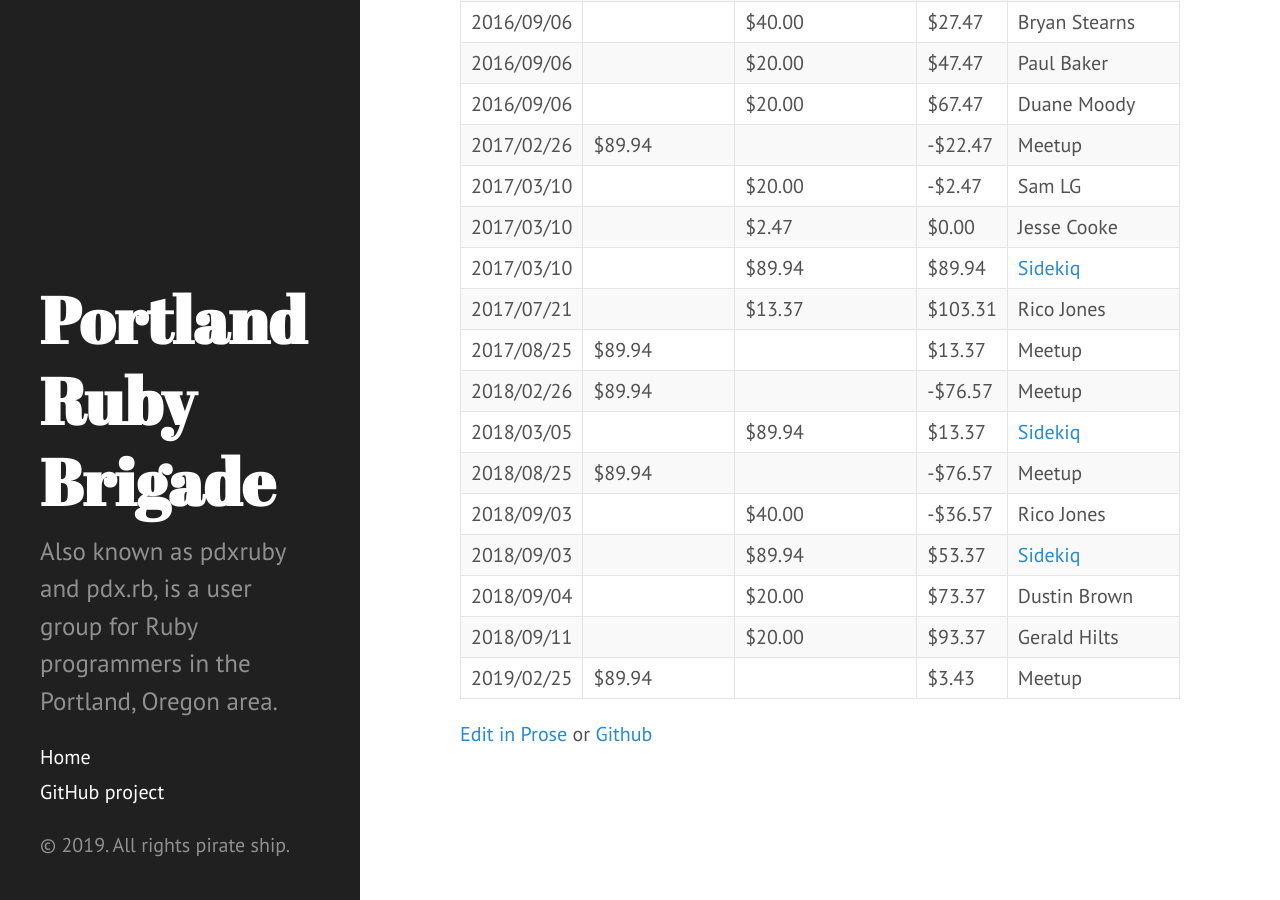
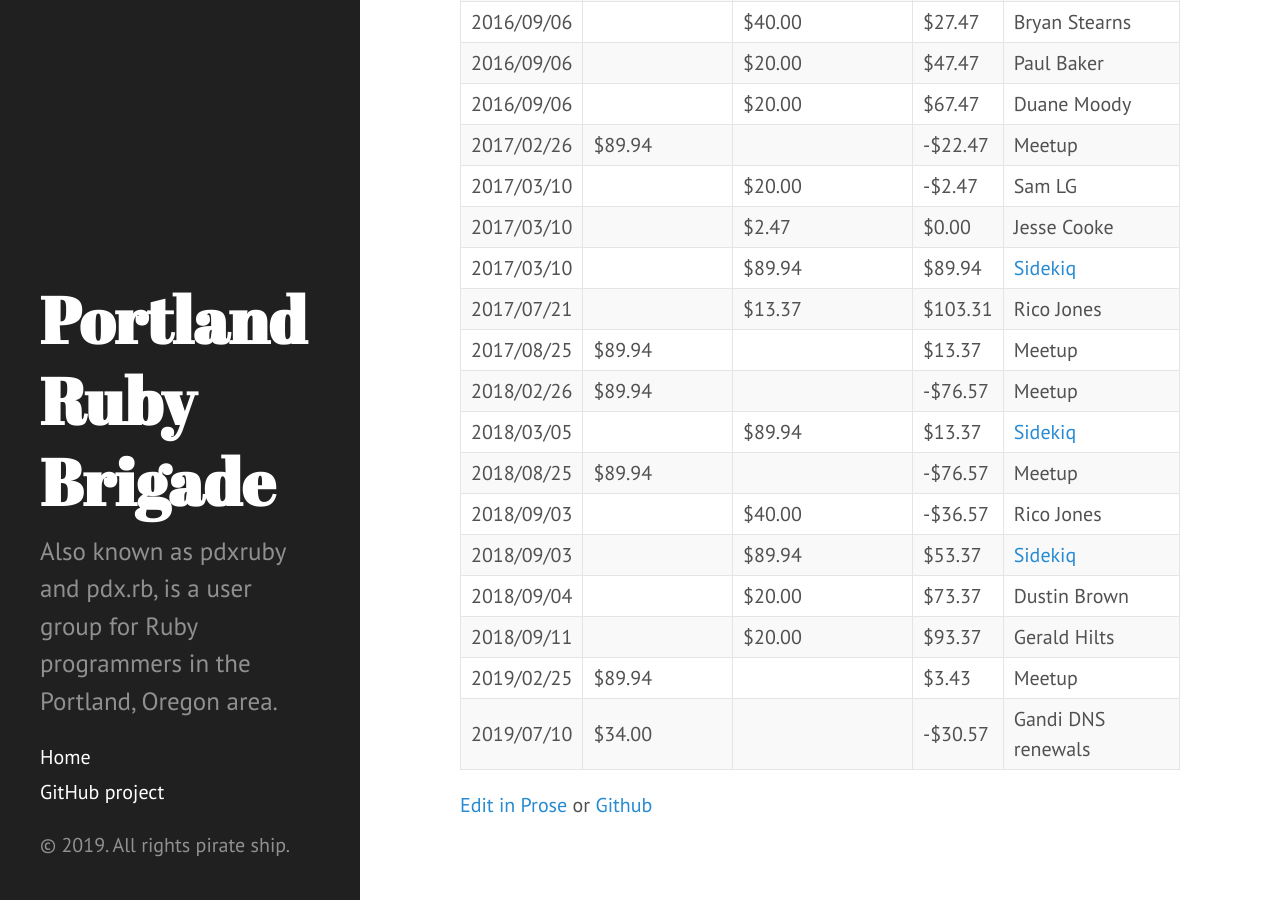
Before and after one commit to pdxruby/pdxruby.github.io, a Jekyll site: the page built from contributions.md, in a window 1280 px wide and 900 px high, scrolled down 995 px. Built offline with Jekyll 4.4.1, drawn with Linux system fonts in a browser that asks for light colours.

Commit message:
Add pdxruby.com|net DNS renewals

```diff
--- a/contributions.md
+++ b/contributions.md
@@ -43,3 +43,4 @@ A log for contributions and some expenses.
 | 2018/09/04 |                | $20.00            | $73.37    | Dustin Brown                        |
 | 2018/09/11 |                | $20.00            | $93.37    | Gerald Hilts                        |
 | 2019/02/25 | $89.94         |                   | $3.43     | Meetup                              |
+| 2019/07/10 | $34.00         |                   | -$30.57   | Gandi DNS renewals                  |
```
